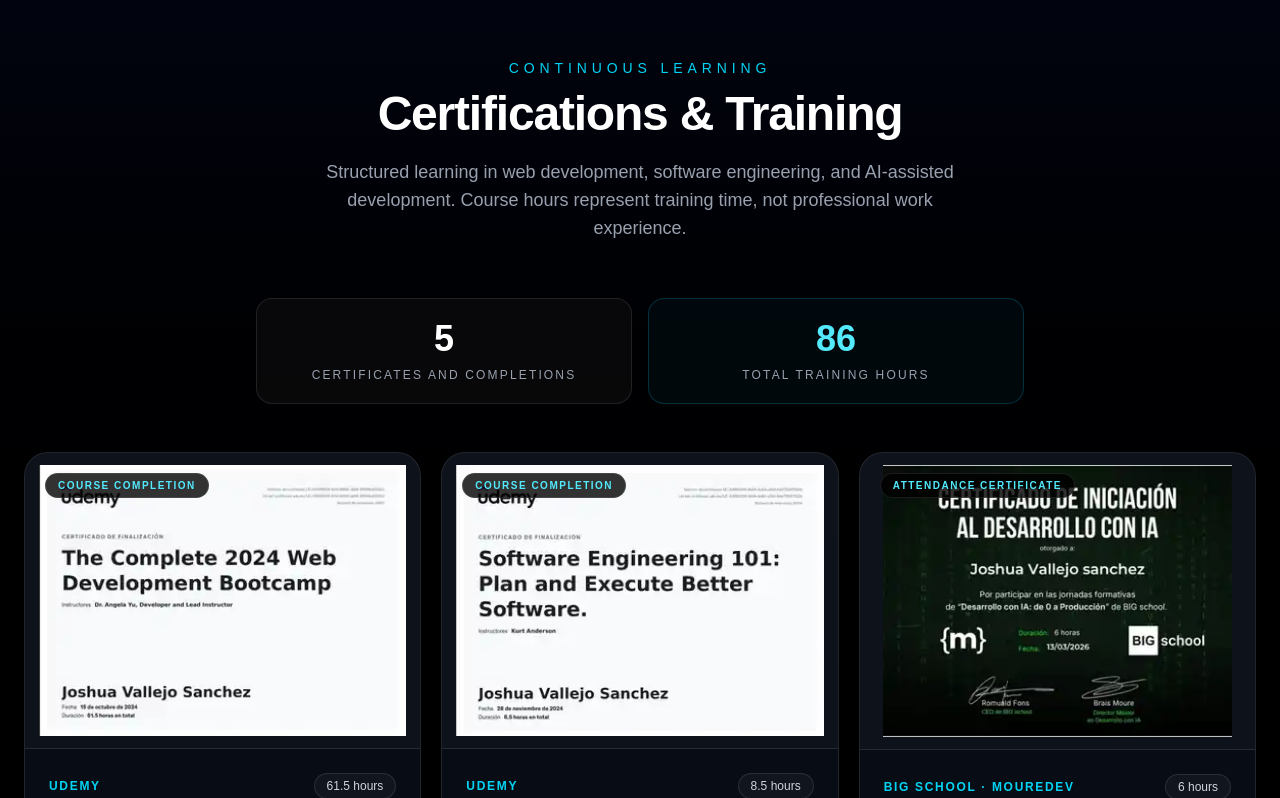
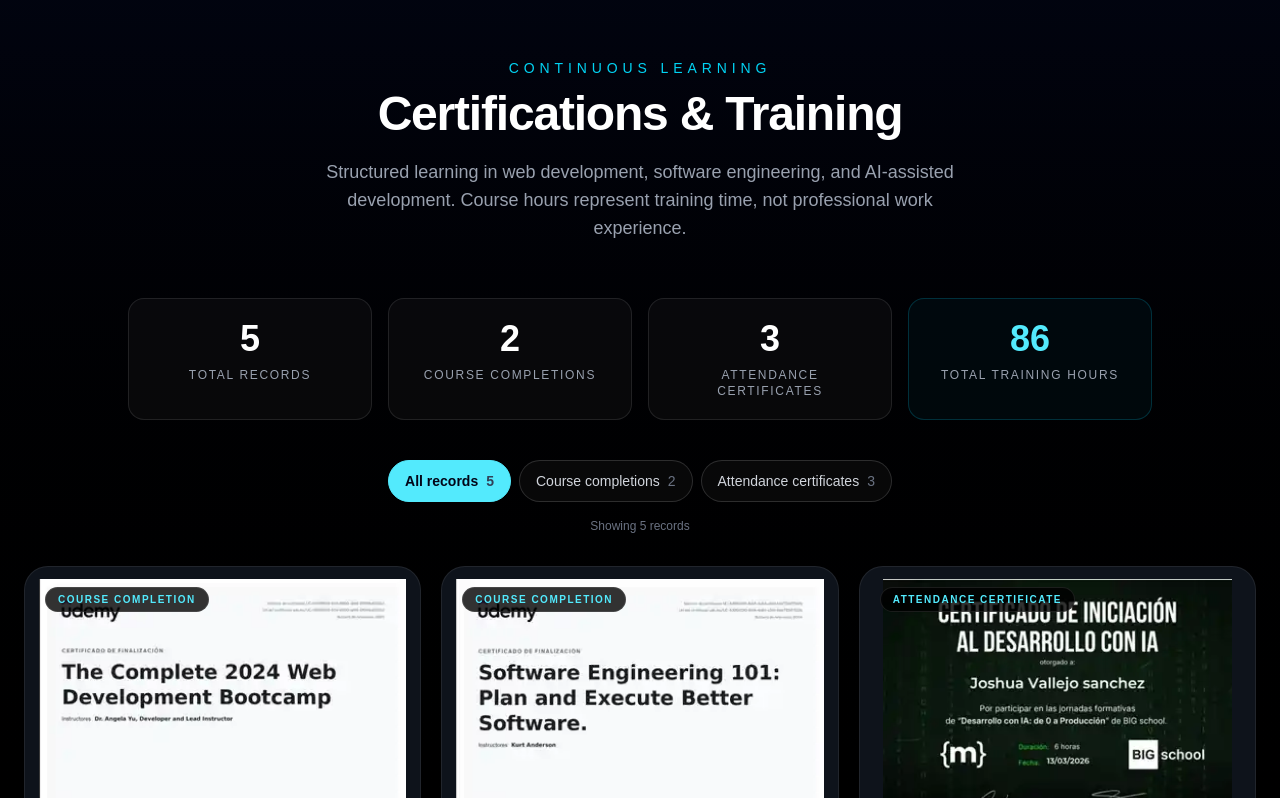
Before and after one commit to Dleteo/Nexus-AI, a Next.js app: page / in a window 1280 px wide. Shown: the part 5860-6658 px from the top of the page. Built offline with nearby package versions, Linux system fonts and the light colour scheme; no server answers.

Commit message:
Add credential filters and distinguish completion from attendance records (#11)

```diff
--- a/components/sections/Certifications.tsx
+++ b/components/sections/Certifications.tsx
@@ -1,15 +1,38 @@
+"use client";
+
 import Image from "next/image";
+import { useState } from "react";
 import { certifications, totalTrainingHours } from "../../data/certifications";
 import SectionHeader from "../ui/SectionHeader";
+
+type CertificationFilter = "all" | "Course completion" | "Attendance certificate";
 
 function formatHours(hours: number) {
   return `${Number.isInteger(hours) ? hours : hours.toFixed(1)} ${hours === 1 ? "hour" : "hours"}`;
 }
 
+function formatTotalHours(hours: number) {
+  return Number.isInteger(hours) ? hours.toString() : hours.toFixed(1);
+}
+
 export default function Certifications() {
-  const formattedTotalHours = Number.isInteger(totalTrainingHours)
-    ? totalTrainingHours.toString()
-    : totalTrainingHours.toFixed(1);
+  const [filter, setFilter] = useState<CertificationFilter>("all");
+  const courseCompletions = certifications.filter(
+    (certification) => certification.credentialType === "Course completion",
+  );
+  const attendanceCertificates = certifications.filter(
+    (certification) => certification.credentialType === "Attendance certificate",
+  );
+  const filteredCertifications =
+    filter === "all"
+      ? certifications
+      : certifications.filter((certification) => certification.credentialType === filter);
+
+  const filters: { value: CertificationFilter; label: string; count: number }[] = [
+    { value: "all", label: "All records", count: certifications.length },
+    { value: "Course completion", label: "Course completions", count: courseCompletions.length },
+    { value: "Attendance certificate", label: "Attendance certificates", count: attendanceCertificates.length },
+  ];
 
   return (
     <section
@@ -24,28 +47,80 @@ export default function Certifications() {
           description="Structured learning in web development, software engineering, and AI-assisted development. Course hours represent training time, not professional work experience."
         />
 
-        <div className="mx-auto mb-12 grid max-w-3xl gap-4 sm:grid-cols-2">
-          <div className="rounded-2xl border border-white/10 bg-white/[0.03] px-6 py-5 text-center">
+        <div className="mx-auto mb-10 grid max-w-5xl gap-4 sm:grid-cols-2 xl:grid-cols-4">
+          <div className="rounded-2xl border border-white/10 bg-white/[0.03] px-5 py-5 text-center">
             <p className="text-3xl font-semibold tabular-nums text-white sm:text-4xl">
               {certifications.length}
             </p>
-            <p className="mt-2 text-xs font-medium uppercase tracking-[0.18em] text-gray-400">
-              Certificates and completions
+            <p className="mt-2 text-xs font-medium uppercase tracking-[0.14em] text-gray-400">
+              Total records
             </p>
           </div>
 
-          <div className="rounded-2xl border border-cyan-400/20 bg-cyan-400/[0.04] px-6 py-5 text-center">
+          <div className="rounded-2xl border border-white/10 bg-white/[0.03] px-5 py-5 text-center">
+            <p className="text-3xl font-semibold tabular-nums text-white sm:text-4xl">
+              {courseCompletions.length}
+            </p>
+            <p className="mt-2 text-xs font-medium uppercase tracking-[0.14em] text-gray-400">
+              Course completions
+            </p>
+          </div>
+
+          <div className="rounded-2xl border border-white/10 bg-white/[0.03] px-5 py-5 text-center">
+            <p className="text-3xl font-semibold tabular-nums text-white sm:text-4xl">
+              {attendanceCertificates.length}
+            </p>
+            <p className="mt-2 text-xs font-medium uppercase tracking-[0.14em] text-gray-400">
+              Attendance certificates
+            </p>
+          </div>
+
+          <div className="rounded-2xl border border-cyan-400/20 bg-cyan-400/[0.04] px-5 py-5 text-center">
             <p className="text-3xl font-semibold tabular-nums text-cyan-300 sm:text-4xl">
-              {formattedTotalHours}
+              {formatTotalHours(totalTrainingHours)}
             </p>
-            <p className="mt-2 text-xs font-medium uppercase tracking-[0.18em] text-gray-400">
+            <p className="mt-2 text-xs font-medium uppercase tracking-[0.14em] text-gray-400">
               Total training hours
             </p>
           </div>
         </div>
 
+        <div className="mb-8 flex flex-col items-center gap-4">
+          <div
+            role="group"
+            aria-label="Filter certificates by record type"
+            className="flex flex-wrap justify-center gap-2"
+          >
+            {filters.map((item) => {
+              const selected = filter === item.value;
+              return (
+                <button
+                  key={item.value}
+                  type="button"
+                  aria-pressed={selected}
+                  onClick={() => setFilter(item.value)}
+                  className={
+                    selected
+                      ? "rounded-full border border-cyan-300 bg-cyan-300 px-4 py-2.5 text-sm font-semibold text-slate-950 transition"
+                      : "rounded-full border border-white/15 bg-white/[0.03] px-4 py-2.5 text-sm font-medium text-gray-300 transition hover:border-cyan-300/50 hover:text-white"
+                  }
+                >
+                  {item.label}
+                  <span className={selected ? "ml-2 text-slate-700" : "ml-2 text-gray-500"}>
+                    {item.count}
+                  </span>
+                </button>
+              );
+            })}
+          </div>
+          <p aria-live="polite" className="text-xs text-gray-500">
+            Showing {filteredCertifications.length} {filteredCertifications.length === 1 ? "record" : "records"}
+          </p>
+        </div>
+
+        {filteredCertifications.length > 0 ? (
           <div className="grid gap-5 md:grid-cols-2 xl:grid-cols-3">
-          {certifications.map((certification) => (
+            {filteredCertifications.map((certification) => (
               <article
                 key={certification.id}
                 className="group overflow-hidden rounded-3xl border border-white/10 bg-[#080d15] transition duration-300 hover:-translate-y-1 hover:border-cyan-400/40 hover:shadow-[0_20px_70px_-35px_rgba(34,211,238,0.25)]"
@@ -124,6 +199,11 @@ export default function Certifications() {
               </article>
             ))}
           </div>
+        ) : (
+          <p className="rounded-2xl border border-dashed border-white/15 p-10 text-center text-gray-400">
+            No records match this filter.
+          </p>
+        )}
 
         <p className="mt-8 text-center text-xs leading-5 text-gray-500">
           Training durations come from the source certificates. Attendance certificates are identified as such and are not represented as course-completion credentials.
```
Lines whose indentation alone changed are shown as unchanged.
